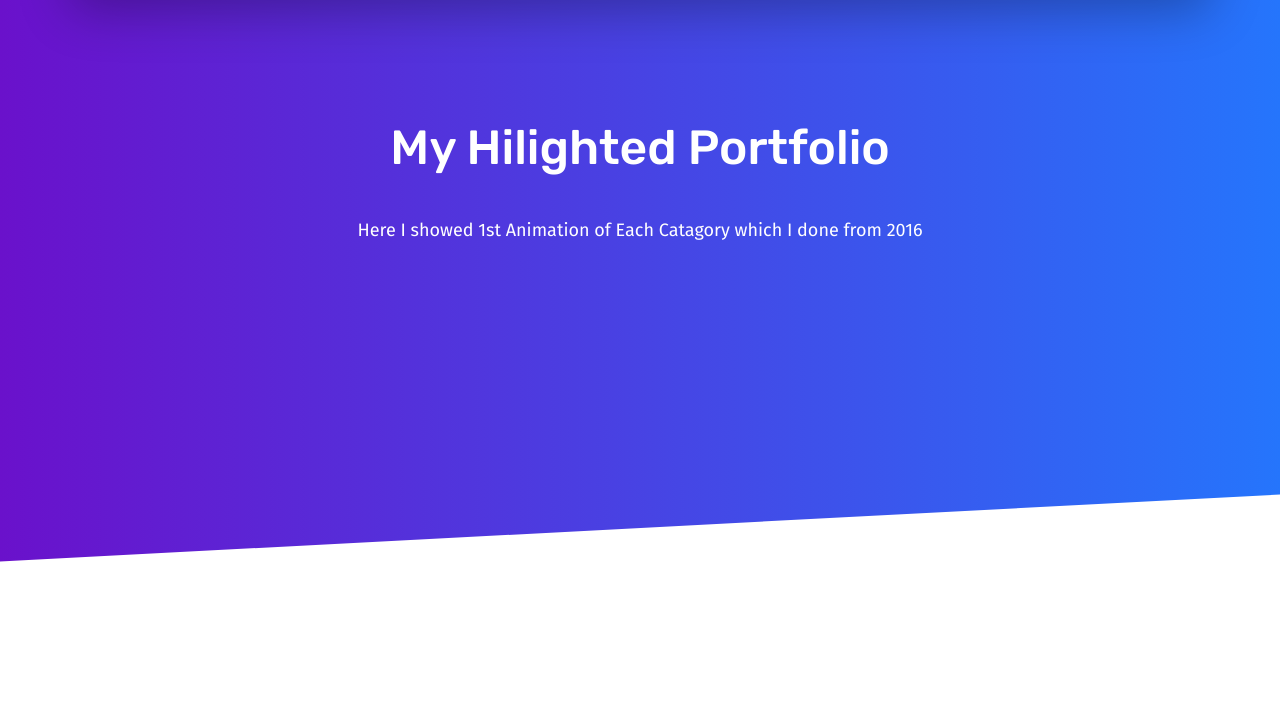
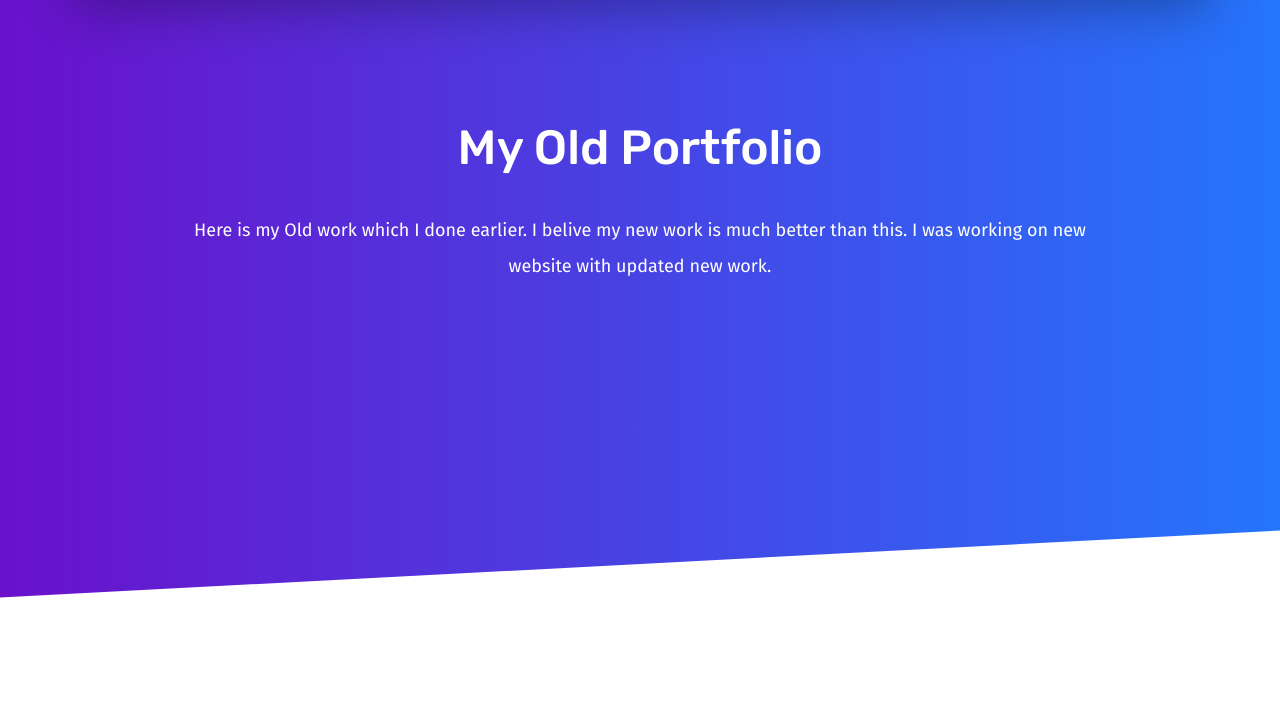
Before and after one commit to gujwar/microflex, a plain HTML site: page portfolio.html in a window 1280 px wide. Shown: the part 81-800 px from the top of the page. Drawn offline with Linux system fonts and the light colour scheme.

Commit message:
Update portfolio.html

```diff
--- a/portfolio.html
+++ b/portfolio.html
@@ -72,8 +72,8 @@
                 <div class="col-md-10 offset-md-1">
                     <div class="hero_content_wrapper">
                         <div class="hero_content text-center">
-                            <h2>My Hilighted Portfolio</h2>
-                            <h3>Here I showed 1st Animation of Each Catagory which I done from 2016</h3>
+                            <h2>My Old Portfolio</h2>
+                            <h3>Here is my Old work which I done earlier. I belive my new work is much better than this. I was working on new website with updated new work.</h3>
                         </div>
                     </div>
                 </div>
```
